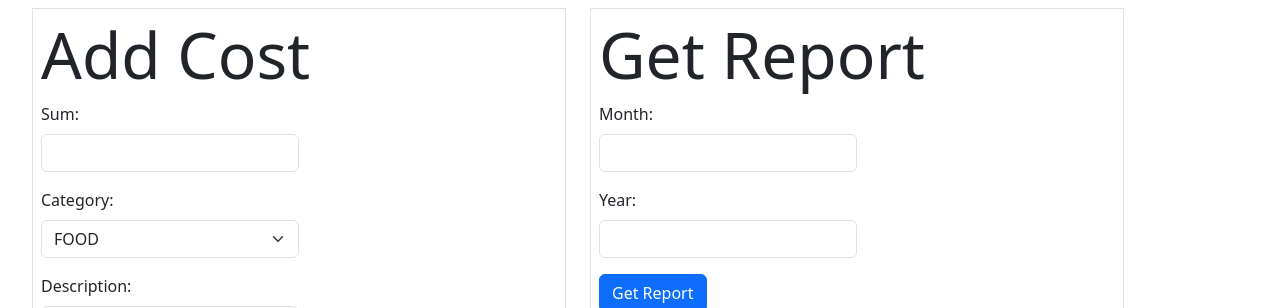
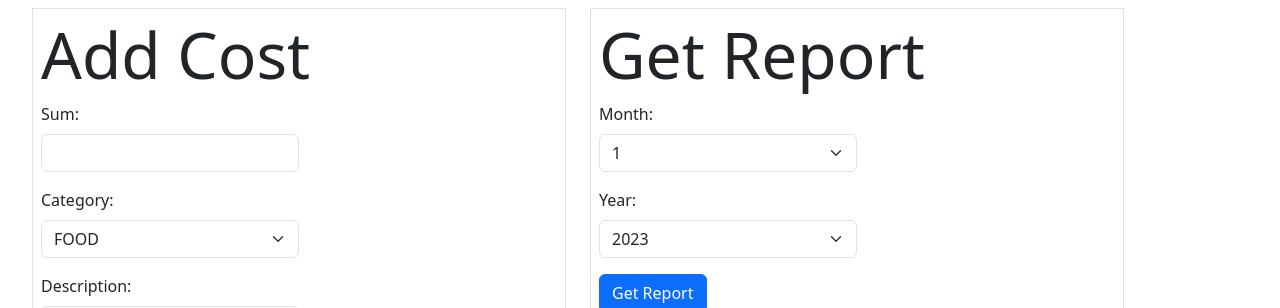
Before and after one commit to nikov7/costmanager, a React (Create React App) app: page / in a window 1280 px wide. Shown: the top 308 px of the page. Built offline with nearby package versions, Linux system fonts and the light colour scheme.

Commit message:
Added month and year generating utility Changed month and year in report_main.js to select menu Removed some console logs

```diff
--- a/src/App.js
+++ b/src/App.js
@@ -17,14 +17,11 @@ function App() {
     useEffect(() => {
         const init = async function() {
             idb.db = await idb.openCostsDB('costsdb', 1);
-            console.log(`db:${idb.db}`);
         }
-        console.log('Init once.');
         init();
     }, []);
 
     const createNotification = (title, text) => {
-        console.log(`Adding notification ['${title}', '${text}'], NOTIFICATION_ID: ${idVal}`);
         setNotifications(prevArr => [...prevArr, {id:idVal, title:title, text:text}]);
         setIdVal(prevId => prevId + 1);
     }
--- a/src/components/cost_main.js
+++ b/src/components/cost_main.js
@@ -3,6 +3,7 @@ import {useState, useContext} from 'react';
 /* global idb */
 
 import {NumberInput, TextInput, SelectInput, ButtonInput, LogBox } from './inputs';
+import { getYearOptions, getMonthOptions } from "./util";
 
 import {NotifyContext} from '../App';
 
@@ -15,17 +16,8 @@ const categoryOptions = [
     {value: 'OTHER', text:'OTHER'}
 ];
 
-let yearOptions = [];
-
-for (let currYear = 2023; currYear >= 1960; currYear--) {
-    yearOptions.push({ value: currYear.toString(), text: currYear.toString() });
-}
-
-let monthOptions = [];
-
-for (let currMonth = 1; currMonth <= 12; currMonth++) {
-    monthOptions.push({ value: currMonth.toString(), text: currMonth.toString() });
-}
+const yearOptions = getYearOptions();
+const monthOptions = getMonthOptions();
 
 function AddCost() {
     const [sum, setSum] = useState('');
--- a/src/components/report_main.js
+++ b/src/components/report_main.js
@@ -2,9 +2,14 @@ import {useState} from 'react';
 import 'bootstrap/dist/css/bootstrap.css';
 import HistogramChart from './chart';
 import ReportTable from './table';
-import {LogBox, TextInput, ButtonInput} from './inputs';
+import {LogBox, ButtonInput, SelectInput} from './inputs';
+import { getYearOptions, getMonthOptions } from "./util";
 
 /* global idb */
+
+
+const yearOptions = getYearOptions();
+const monthOptions = getMonthOptions();
 
 function ReportMain() {
 
@@ -17,7 +22,7 @@ function ReportMain() {
     const [items, setItems] = useState([]);
     const [data_for_chart, setDataForChart] = useState([]);
     const [search, setSearch] = useState('');
-    const [emptyVal, setEmptyVal] = useState('');
+    //const [emptyVal, setEmptyVal] = useState('');
 
 
     function clearReportItems(){
@@ -94,8 +99,8 @@ function ReportMain() {
         <div className='border p-10 w-100'>
             <h1 className='display-3 m-2'>Get Report</h1>
             <div className='m-2'>
-                <TextInput labelText='Month:' htmlName='month' value={month} setValue={setMonth}/>
-                <TextInput labelText='Year:' htmlName='year' value={year} setValue={setYear}/>
+                <SelectInput labelText='Month:' htmlName='month' value={month} setValue={setMonth} options={monthOptions}/>
+                <SelectInput labelText='Year:' htmlName='year' value={year} setValue={setYear} options={yearOptions}/>
                 <ButtonInput onClick={handleClick} buttonText={'Get Report'}/>
                 <div>
                     <LogBox value={search}/>
--- /dev/null
+++ b/src/components/util.js
@@ -0,0 +1,24 @@
+const START_YEAR = 2023;
+const END_YEAR = 1960;
+
+const generateYears = (start, end) => {
+    const years = [];
+    for (let i = start; i >= end; i--) {
+        years.push({ value: i.toString(), text: i.toString() });
+    }
+    return years;
+}
+
+const generateMonths = () => {
+    const months = [];
+    for (let i = 1; i <= 12; i++) {
+        months.push({ value: i.toString(), text: i.toString() });
+    }
+    return months;
+}
+
+const yearOptions = generateYears(START_YEAR, END_YEAR);
+const monthOptions = generateMonths();
+
+export const getYearOptions = () => yearOptions;
+export const getMonthOptions = () => monthOptions;
```
